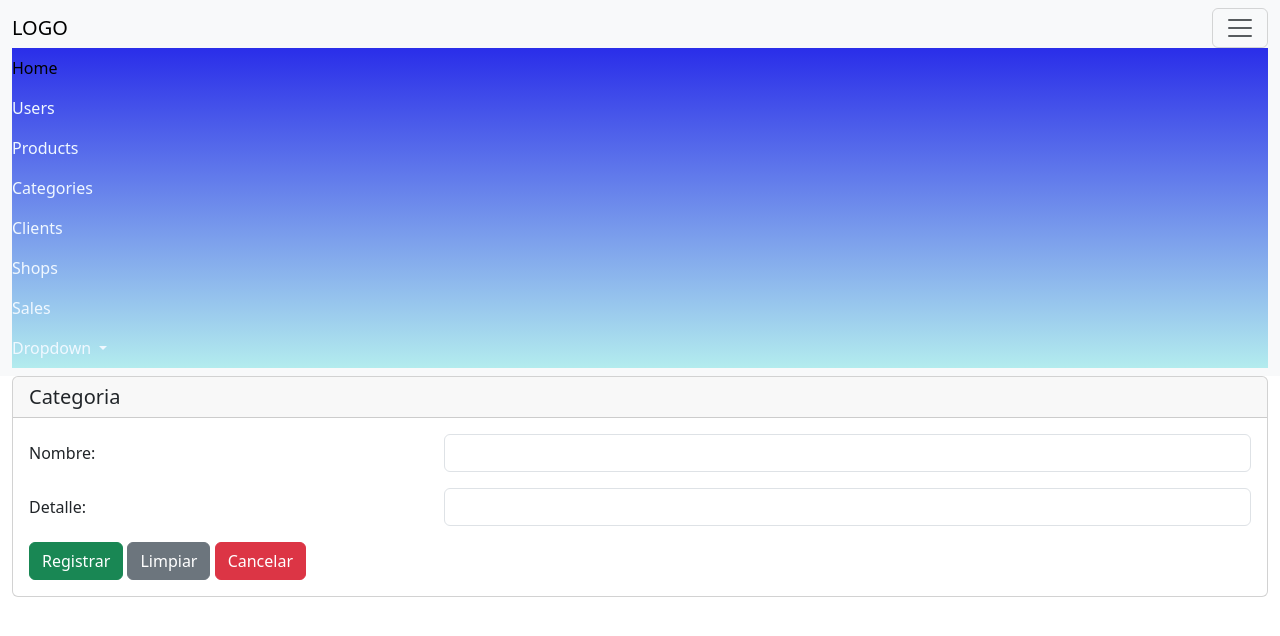
After one commit to MarkJFI/DPweb, a PHP site: page /DPweb/view/categoria.php in a window 1280 px wide, after a click that opens the changed part. The commit adds this page. Shown: the top 636 px of the page. Run offline with PHP 8.4, Linux system fonts and the light colour scheme; a stand-in replaces the project's code that opens the database connection; some libraries are stand-ins or nearby versions.

Commit message:
CATEGORIA

```diff
--- a/libreria/conexion.php
+++ b/libreria/conexion.php
@@ -9,9 +9,8 @@ class Conexion
         $mysql->set_charset(BD_CHARSET);
         date_default_timezone_set("America/Lima");
         if (mysqli_connect_errno()) {
-            echo "Error de Conexión" , mysqli_connect_errno();
-        } else {
-            echo "Conexion exitosa";
+            echo "Error de Conexión" . mysqli_connect_errno();
         }
+        return $mysql;
     }
 }
--- a/model/UsuarioModel.php
+++ b/model/UsuarioModel.php
@@ -20,4 +20,10 @@ class UsuarioModel
         }
         return $sql;
     }
+    public function existePersona($nro_identidad)
+    {
+        $consulta = "SELECT *FROM persona WHERE nro_identidad= '$nro_identidad";
+        $sql = $this->conexion->query($consulta);
+        return $sql;
+    }
 }
--- a/model/views_model.php
+++ b/model/views_model.php
@@ -1,7 +1,7 @@
 <?php
 class viewModel{
     protected static function get_view($view){
-        $white_list = ["home","products","users", "new-user"];
+        $white_list = ["home","products","users", "new-user", "categoria"];
         if (in_array($view, $white_list)) {
             if (is_file("./view/".$view.".php")) {
                 $content = "./view/".$view.".php";
--- /dev/null
+++ b/view/categoria.php
@@ -0,0 +1,108 @@
+<!DOCTYPE html>
+<html lang="es">
+
+<head>
+    <meta charset="UTF-8">
+    <meta name="viewport" content="width=device-width, initial-scale=1.0">
+    <title>Document</title>
+    <link rel="stylesheet" href="<?php echo BASE_URL; ?>view/bootstrap/css/bootstrap.min.css">
+    <script>
+        const base_url = '<?php echo BASE_URL; ?>';
+    </script>
+</head>
+
+<body>
+    <style>
+        .collapse {
+            background: linear-gradient(rgb(42, 46, 233), rgb(179, 236, 238));
+
+        }
+
+        .nav-link {
+            color: aliceblue;
+        }
+    </style>
+
+    <nav class="navbar nav bar-expand-lg bg-body-tertiary">
+        <div class="container-fluid">
+            <a class="navbar-brand styled-logo" href="#">LOGO</a>
+            <button class="navbar-toggler" type="button" data-bs-toggle="collapse" data-bs-target="#navbarSupportedContent" aria-controls="navbarSupportedContent" aria-expanded="false" aria-label="Toggle navigation">
+                <span class="navbar-toggler-icon"></span>
+            </button>
+            <div class="collapse navbar-collapse" id="navbarSupportedContent">
+                <ul class="navbar-nav me-auto mb-2 mb-lg-0">
+                    <li class="nav-item">
+                        <a class="nav-link active" aria-current="page" href="#">Home</a>
+                    </li>
+                    <li class="nav-item">
+                        <a class="nav-link" href="<?php echo BASE_URL; ?>new-user">Users</a>
+                    </li>
+                    <li class="nav-item">
+                        <a class="nav-link" href="#">Products</a>
+                    </li>
+                    <li class="nav-item">
+                        <a class="nav-link" href="<?php echo BASE_URL; ?>categoria">Categories</a>
+                    </li>
+                    <li class="nav-item">
+                        <a class="nav-link" href="#">Clients</a>
+                    </li>
+                    <li class="nav-item">
+                        <a class="nav-link" href="#">Shops</a>
+                    </li>
+                    <li class="nav-item">
+                        <a class="nav-link" href="#">Sales</a>
+                    </li>
+
+                </ul>
+                <form class="d-flex" role="search">
+                    <ul class="navbar-nav me-auto mb-2 mb-lg-0">
+                        <li class="nav-item dropdown">
+                            <a class="nav-link dropdown-toggle" href="#" role="button" data-bs-toggle="dropdown" aria-expanded="false">
+                                Dropdown
+                            </a>
+                            <ul class="dropdown-menu">
+                                <li><a class="dropdown-item" href="#">Action</a></li>
+                                <li><a class="dropdown-item" href="#">Another action</a></li>
+                                <li>
+                                    <hr class="dropdown-divider">
+                                </li>
+                                <li><a class="dropdown-item" href="#">Something else here</a></li>
+                            </ul>
+                        </li>
+                    </ul>
+                </form>
+            </div>
+        </div>
+    </nav>
+    <div class="container-fluid">
+        <div class="card">
+            <h5 class="card-header">Categoria</h5>
+            <form id="frm_categoria" action="" method="">
+                <div class="card-body">
+                    <div class="mb-3 row">
+                        <label for="nombre" class="col-sm-4 col-form-label">Nombre:</label>
+                        <div class="col-sm-8">
+                            <input type="text" class="form-control" id="nombre" name="nombre" required>
+                        </div>
+                    </div>
+                    <div class="mb-3 row">
+                        <label for="detalle" class="col-sm-4 col-form-label">Detalle:</label>
+                        <div class="col-sm-8">
+                            <input type="text" class="form-control" id="detalle" name="detalle" required>
+                        </div>
+                    </div>
+                    <button type="submit" class="btn btn-success">Registrar</button>
+                    <button type="reset" class="btn btn-secondary">Limpiar</button>
+                    <button type="button" class="btn btn-danger">Cancelar</button>
+
+                </div>
+            </form>
+        </div>
+    </div>
+</body>
+<script src="<?php echo BASE_URL; ?>view/function/categoria.js"></script>
+<script src="<?php echo BASE_URL; ?>view/bootstrap/js/bootstrap.bundle.min.js"></script>
+
+<script src="https://cdn.jsdelivr.net/npm/sweetalert2@11"></script>
+
+</html>
--- /dev/null
+++ b/view/function/Categoria.js
@@ -0,0 +1,43 @@
+function validar_form() {
+    let nombre = document.getElementById("nombre").value;
+    let detalle = document.getElementById("detalle").value;
+
+    if (nombre == "" || detalle == "") {
+        alert("ERROR: Campos vacios");
+        return;
+    }
+    registrarCategoria();
+}
+if (document.querySelector('#frm_categoria')) {
+    // evita que se envie el formulario
+    let frm_categoria = document.querySelector('#frm_categoria');
+    frm_categoria.onsubmit = function (e) {
+        e.preventDefault();
+        validar_form();
+    }
+}
+async function registrarCategoria(params) {
+    try {
+        //capturar campos de formulario (HTML)
+        const datos = new FormData(frm_categoria);
+        //enviar datos a controlador
+        let respuesta = await fetch(base_url + 'control/CategoriaController.php?tipo=registrar', {
+            method: 'POST',
+            mode: 'cors',
+            cache: 'no-cache',
+            body: datos
+        });
+
+        let json = await respuesta.json();
+        // validamos que json.status de igual true
+        if (json.status) { //true
+            alert(json.msg);
+            document.getElementById('frm_categoria').reset();
+        } else {
+            alert(json.msg);
+        }
+
+    } catch (error) {
+        console.log("Error al registrar Categoria:" + error);
+    }
+}
```
Also changed, not shown: control/CategoriaController.php (added, +31 -0 lines), control/UsuarioController.php (+9 -1 lines), model/CategoriaModel.php (added, +24 -0 lines), view/new-user.php (+4 -4 lines).
